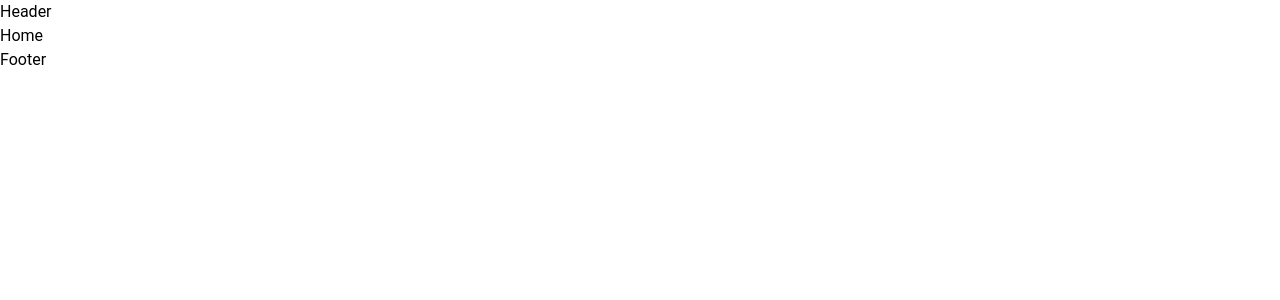
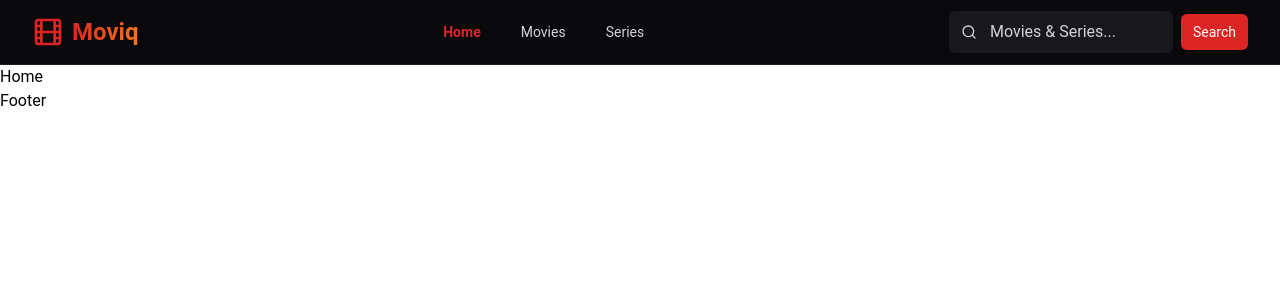
Before and after one commit to BelalWaheed/moviq, a React (Vite) app: page / in a window 1280 px wide. Shown: the top 300 px of the page. Built offline with nearby package versions, Linux system fonts and the light colour scheme.

Commit message:
create  header

```diff
--- a/package.json
+++ b/package.json
@@ -14,6 +14,7 @@
     "@material-tailwind/react": "^2.1.10",
     "@reduxjs/toolkit": "^2.9.0",
     "axios": "^1.12.2",
+    "lucide-react": "^0.545.0",
     "react": "^19.1.1",
     "react-dom": "^19.1.1",
     "react-icons": "^5.5.0",
--- /dev/null
+++ b/src/components/card/Card.jsx
@@ -0,0 +1,9 @@
+import React from 'react'
+
+function Card() {
+  return (
+    <div>Card</div>
+  )
+}
+
+export default Card
--- a/src/components/header/Header.jsx
+++ b/src/components/header/Header.jsx
@@ -1,7 +1,171 @@
-import React from "react";
+import React, { useEffect, useRef, useState } from "react";
+import { Film, Menu, X, Search } from "lucide-react";
+import { Link, useLocation } from "react-router-dom";
 
-function Header() {
-  return <div>Header</div>;
+const navLinks = [
+  { to: "/", label: "Home" },
+  { to: "/movies", label: "Movies" },
+  { to: "/series", label: "Series" },
+];
+
+export default function Header() {
+  const [menuOpen, setMenuOpen] = useState(false);
+  const location = useLocation();
+  const menuRef = useRef(null);
+
+  // Close menu on route change
+  useEffect(() => {
+    setMenuOpen(false);
+  }, [location.pathname]);
+
+  // Click outside to close (mobile menu)
+  useEffect(() => {
+    function onClick(e) {
+      if (!menuRef.current) return;
+      if (menuOpen && !menuRef.current.contains(e.target)) {
+        setMenuOpen(false);
+      }
+    }
+    document.addEventListener("mousedown", onClick);
+    return () => document.removeEventListener("mousedown", onClick);
+  }, [menuOpen]);
+
+  const isActive = (path) =>
+    path === "/"
+      ? location.pathname === "/"
+      : location.pathname.startsWith(path);
+
+  const placeholder = location.pathname.startsWith("/series")
+    ? "Search Series..."
+    : location.pathname.startsWith("/movies")
+    ? "Search Movies..."
+    : "Movies & Series...";
+
+  return (
+    <header className="bg-background-primary border-b border-background-elevated sticky top-0 z-50">
+      <div className="max-w-7xl mx-auto px-4 sm:px-6 lg:px-8">
+        <div className="flex items-center justify-between h-16">
+          {/* Left: logo */}
+          <div className="flex items-center gap-3">
+            <Link to="/" className="flex items-center gap-2">
+              <Film className="w-8 h-8 text-accent-primary" />
+              <span className="text-2xl font-bold bg-gradient-to-r from-accent-primary to-accent-secondary bg-clip-text text-transparent">
+                Moviq
+              </span>
+            </Link>
+          </div>
+
+          {/* Center: desktop nav */}
+          <nav
+            className="hidden md:flex md:items-center md:gap-4"
+            aria-label="Primary"
+          >
+            {navLinks.map((l) => (
+              <Link
+                key={l.to}
+                to={l.to}
+                className={`px-3 py-2 rounded transition-colors text-sm ${
+                  isActive(l.to)
+                    ? "text-accent-primary font-semibold"
+                    : "text-text-secondary hover:text-text-primary"
+                }`}
+              >
+                {l.label}
+              </Link>
+            ))}
+          </nav>
+
+          {/* Right: desktop search + mobile buttons */}
+          <div className="flex items-center gap-3">
+            {/* desktop search i will handle it later after i finish redux */}
+            <div
+              className="hidden md:flex items-center gap-2"
+              role="search"
+              aria-label="Site search"
+            >
+              <div className="relative">
+                <input
+                  type="search"
+                  placeholder={placeholder}
+                  className="w-56 bg-surface-secondary text-text-primary placeholder:text-text-secondary px-10 py-2 rounded-md outline-none border border-transparent focus:border-accent-primary transition-colors"
+                />
+                <Search className="absolute left-3 top-1/2 -translate-y-1/2 w-4 h-4 text-text-secondary" />
+              </div>
+              <button
+                type="button"
+                className="px-3 py-2 rounded-md bg-accent-primary hover:bg-accent-hover text-text-primary text-sm"
+              >
+                Search
+              </button>
+            </div>
+
+            <div className="md:hidden flex items-center gap-2">
+              {/* menu toggle */}
+              <button
+                aria-controls="mobile-menu"
+                aria-expanded={menuOpen}
+                aria-label="Toggle navigation"
+                onClick={() => setMenuOpen((s) => !s)}
+                className="p-2 rounded-md hover:bg-background-elevated text-text-secondary"
+              >
+                {menuOpen ? (
+                  <X className="w-6 h-6" />
+                ) : (
+                  <Menu className="w-6 h-6" />
+                )}
+              </button>
+            </div>
+          </div>
+        </div>
+      </div>
+
+      {/* Mobile panel */}
+      <div
+        id="mobile-menu"
+        ref={menuRef}
+        className={`md:hidden transform origin-top transition-all duration-200 ease-in-out ${
+          menuOpen
+            ? "max-h-screen opacity-100"
+            : "max-h-0 opacity-0 pointer-events-none"
+        } overflow-hidden border-t border-background-elevated`}
+      >
+        <div className="px-4 pt-4 pb-6 space-y-3">
+          <div className="flex flex-col gap-1">
+            {navLinks.map((l) => (
+              <Link
+                key={l.to}
+                to={l.to}
+                onClick={() => setMenuOpen(false)}
+                className={`block px-3 py-2 rounded-md text-base ${
+                  isActive(l.to)
+                    ? "text-accent-primary font-semibold"
+                    : "text-text-secondary hover:text-text-primary"
+                }`}
+              >
+                {l.label}
+              </Link>
+            ))}
+          </div>
+
+          {/* Mobaile search i will handle it later after i finish redux */}
+          <div className="mt-1 flex items-center gap-2" role="search">
+            <div className="relative flex-1">
+              <input
+                type="search"
+                placeholder={placeholder}
+                className="w-full bg-surface-secondary text-text-primary placeholder:text-text-secondary px-10 py-2 rounded-md outline-none border border-transparent focus:border-accent-primary transition-colors"
+              />
+              <Search className="absolute left-3 top-1/2 -translate-y-1/2 w-4 h-4 text-text-secondary" />
+            </div>
+            <button
+              type="button"
+              className="px-3 py-2 rounded-md bg-accent-primary hover:bg-accent-hover text-text-primary text-sm"
+            >
+              Go
+            </button>
+          </div>
+        </div>
+      </div>
+    </header>
+  );
 }
-
-export default Header;
--- a/src/pages/home/Home.jsx
+++ b/src/pages/home/Home.jsx
@@ -1,5 +1,3 @@
-import React from "react";
-
 function Home() {
   return <div>Home</div>;
 }
--- /dev/null
+++ b/src/pages/home/HomeCard.jsx
@@ -0,0 +1,5 @@
+function HomeCard() {
+  return <div>HomeCard</div>;
+}
+
+export default HomeCard;
--- a/tailwind.config.js
+++ b/tailwind.config.js
@@ -8,7 +8,36 @@ module.exports = withMT({
     "./node_modules/@material-tailwind/react/theme/components/**/*.{js,ts,jsx,tsx}",
   ],
   theme: {
-    extend: {},
+    extend: {
+      colors: {
+        /*
+          how to use
+            //bg-[group]-[name]
+            // text-[group]-[name]
+            // border-[group]-[name]
+        */
+        background: {
+          primary: "#09090b", // zinc-950 → main background (e.g. body, layout)
+          elevated: "#1f1f23", // zinc-800 → elevated surfaces (cards, modals)
+          muted: "#71717a", // zinc-500 → subtle backgrounds or light borders
+        },
+
+        surface: {
+          secondary: "#18181b", // zinc-900 → secondary surfaces (navbar, sidebar)
+        },
+
+        text: {
+          primary: "#fafafa", // zinc-50 → main text color
+          secondary: "#d4d4d8", // zinc-300 → secondary or less important text
+        },
+
+        accent: {
+          primary: "#dc2626", // red-600 → primary buttons, links
+          hover: "#b91c1c", // red-700 → hover state for primary elements
+          secondary: "#f97316", // orange-500 → secondary highlights or icons
+        },
+      },
+    },
   },
   plugins: [],
 });
```
Also changed, not shown: src/redux/slices/homeSlice.js (added), 1 other file (tests, documents, lock files or other folders).
